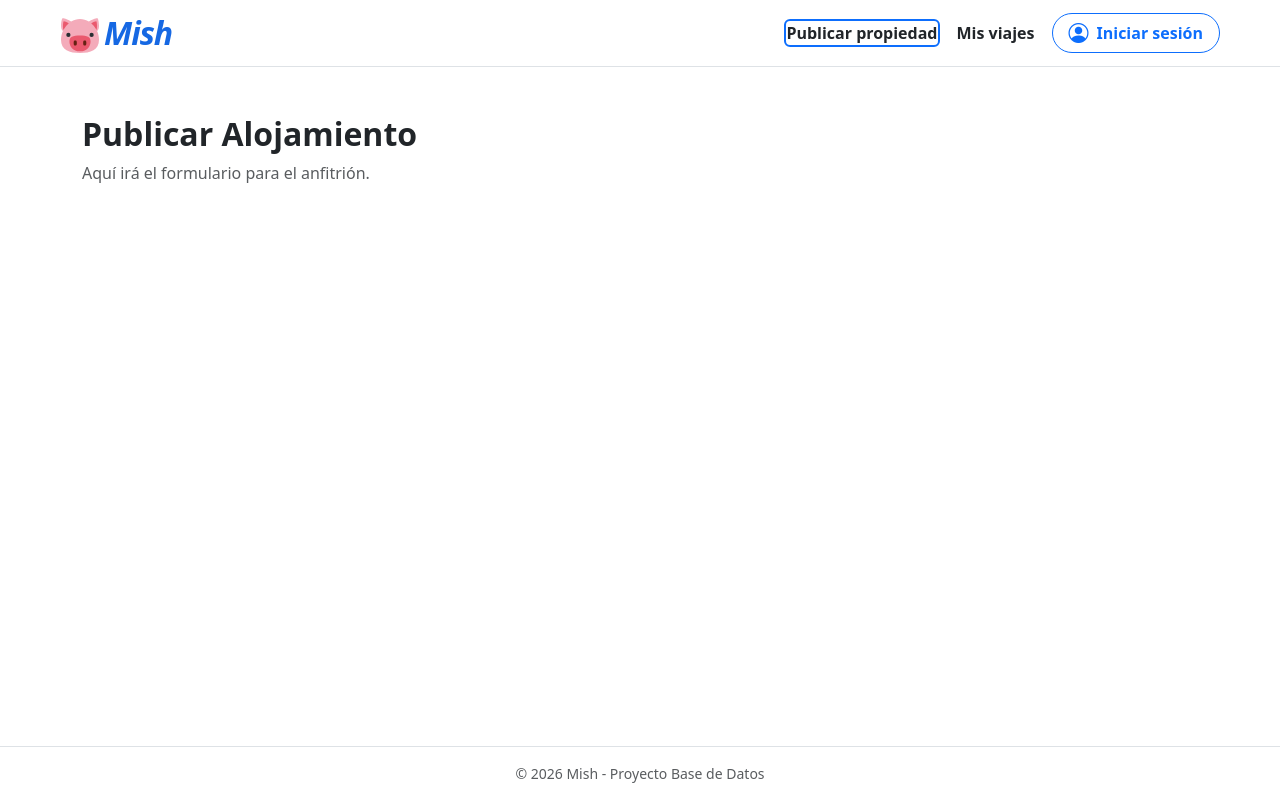
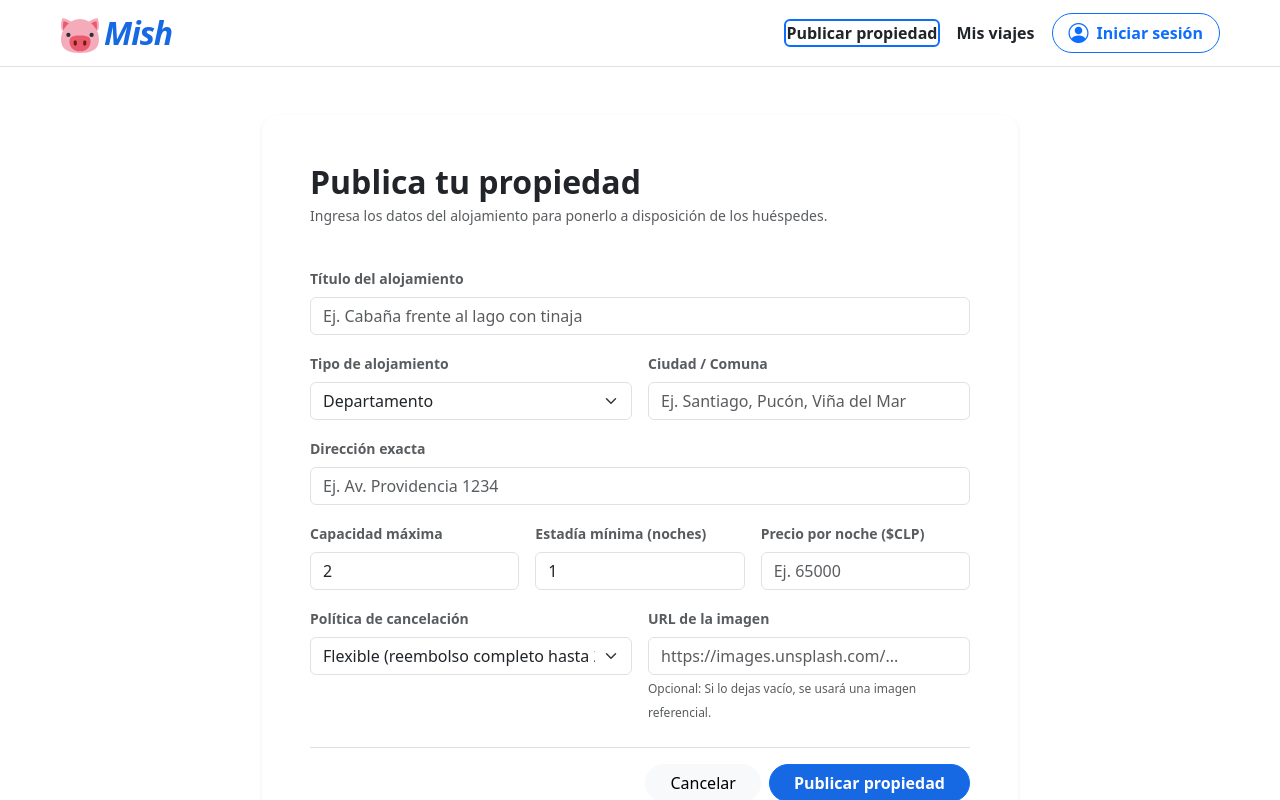
Before and after one commit to Zentt468/Laboratorio-1-TBD-2-2026, a React app in the folder frontend/: page / in a window 1280 px wide. Both pictures are taken after a click on the button "Publicar propiedad". Shown: the top 800 px of the page. Built offline with nearby package versions, Linux system fonts and the light colour scheme; the HTML template or start-up script is replaced by a standard one.

Commit message:
ultimos cambios frontend

```diff
--- a/frontend/src/App.jsx
+++ b/frontend/src/App.jsx
@@ -4,6 +4,8 @@ import HeroSearch from './components/HeroSearch';
 import AlojamientoCard from './components/AlojamientoCard';
 import ReservaModal from './components/ReservaModal';
 import MisViajesPage from './pages/MisViajesPage';
+import PublicarAlojamientoPage from './pages/PublicarAlojamientoPage';
+
 
 export default function App() {
   // Estado para alternar entre pantallas ('home', 'viajes', 'publicar')
@@ -60,6 +62,18 @@ export default function App() {
         }
     };
 
+    const handlePublicarExitoso = (nuevoAlojamiento) => {
+      const alojamientoCreado = {
+        id: Date.now(), // ID temporal local
+        ...nuevoAlojamiento,
+      };
+
+      // se agrega el nuevo alojamiento al inicio de la lista
+      setAlojamientos([alojamientoCreado, ...alojamientos]);
+      alert('¡Propiedad publicada exitosamente!');
+      setVistaActual('home');
+    };
+
     // Visual
   return (
     <div className="min-vh-100 bg-white d-flex flex-column">
@@ -99,10 +113,10 @@ export default function App() {
         )}
 
         {vistaActual === 'publicar' && (
-          <div className="container py-5">
-            <h2 className="fw-bold">Publicar Alojamiento</h2>
-            <p className="text-muted">Aquí irá el formulario para el anfitrión.</p>
-          </div>
+          <PublicarAlojamientoPage
+            onPublicarExitoso={handlePublicarExitoso}
+            onCancelar={() => setVistaActual('home')}
+          />
         )}
       </main>
 
--- /dev/null
+++ b/frontend/src/pages/PublicarAlojamientoPage.jsx
@@ -0,0 +1,239 @@
+// src/pages/PublicarAlojamientoPage.jsx
+import React, { useState } from 'react';
+
+export default function PublicarAlojamientoPage({ onPublicarExitoso, onCancelar }) {
+  const [formData, setFormData] = useState({
+    titulo: '',
+    tipo_alojamiento: 'Departamento',
+    ciudad: '',
+    direccion: '',
+    capacidad: 2,
+    estadia_minima: 1,
+    precio_noche: '',
+    politica_cancel: 'Flexible',
+    url_imagen: '',
+  });
+
+  const [error, setError] = useState('');
+
+  const handleChange = (e) => {
+    const { name, value } = e.target;
+    setFormData((prev) => ({
+      ...prev,
+      [name]: value,
+    }));
+  };
+
+  const handleSubmit = (e) => {
+    e.preventDefault();
+    setError('');
+
+    if (!formData.titulo.trim() || !formData.ciudad.trim() || !formData.direccion.trim()) {
+      setError('Por favor completa todos los campos de texto requeridos.');
+      return;
+    }
+
+    if (Number(formData.precio_noche) <= 0) {
+      setError('El precio por noche debe ser mayor a 0.');
+      return;
+    }
+
+    if (Number(formData.capacidad) <= 0 || Number(formData.estadia_minima) <= 0) {
+      setError('La capacidad y la estadía mínima deben ser al menos 1.');
+      return;
+    }
+
+    // Estructura exacta que espera la tabla 'alojamientos' en PostgreSQL
+    const nuevoAlojamiento = {
+      titulo: formData.titulo.trim(),
+      tipo_alojamiento: formData.tipo_alojamiento,
+      ciudad: formData.ciudad.trim(),
+      direccion: formData.direccion.trim(),
+      capacidad: Number(formData.capacidad),
+      estadia_minima: Number(formData.estadia_minima),
+      precio_noche: Number(formData.precio_noche),
+      politica_cancel: formData.politica_cancel,
+      url_imagen: formData.url_imagen.trim() || 'https://images.unsplash.com/photo-1568605117036-5fe5e7bab0b7?auto=format&fit=crop&w=600&q=80',
+    };
+
+    onPublicarExitoso(nuevoAlojamiento);
+  };
+
+  return (
+    <div className="container py-5" style={{ maxWidth: '780px' }}>
+      <div className="card border-0 shadow-sm rounded-4 p-4 p-md-5">
+        <div className="mb-4">
+          <h2 className="fw-bold mb-1">Publica tu propiedad</h2>
+          <p className="text-muted small">
+            Ingresa los datos del alojamiento para ponerlo a disposición de los huéspedes.
+          </p>
+        </div>
+
+        {error && (
+          <div className="alert alert-danger py-2 small" role="alert">
+            <i className="bi bi-exclamation-triangle-fill me-2"></i>
+            {error}
+          </div>
+        )}
+
+        <form onSubmit={handleSubmit}>
+          {/* Título de la publicación */}
+          <div className="mb-3">
+            <label className="form-label fw-semibold small text-muted">Título del alojamiento</label>
+            <input
+              type="text"
+              name="titulo"
+              className="form-control"
+              placeholder="Ej. Cabaña frente al lago con tinaja"
+              value={formData.titulo}
+              onChange={handleChange}
+              required
+            />
+          </div>
+
+          {/* Tipo de alojamiento y Ciudad */}
+          <div className="row g-3 mb-3">
+            <div className="col-md-6">
+              <label className="form-label fw-semibold small text-muted">Tipo de alojamiento</label>
+              <select
+                name="tipo_alojamiento"
+                className="form-select"
+                value={formData.tipo_alojamiento}
+                onChange={handleChange}
+              >
+                <option value="Departamento">Departamento</option>
+                <option value="Casa">Casa</option>
+                <option value="Cabaña">Cabaña</option>
+                <option value="Chalet">Chalet</option>
+                <option value="Loft">Loft</option>
+                <option value="Habitación">Habitación</option>
+              </select>
+            </div>
+
+            <div className="col-md-6">
+              <label className="form-label fw-semibold small text-muted">Ciudad / Comuna</label>
+              <input
+                type="text"
+                name="ciudad"
+                className="form-control"
+                placeholder="Ej. Santiago, Pucón, Viña del Mar"
+                value={formData.ciudad}
+                onChange={handleChange}
+                required
+              />
+            </div>
+          </div>
+
+          {/* Dirección */}
+          <div className="mb-3">
+            <label className="form-label fw-semibold small text-muted">Dirección exacta</label>
+            <input
+              type="text"
+              name="direccion"
+              className="form-control"
+              placeholder="Ej. Av. Providencia 1234"
+              value={formData.direccion}
+              onChange={handleChange}
+              required
+            />
+          </div>
+
+          {/* Capacidad, Estadía mínima y Precio por noche */}
+          <div className="row g-3 mb-3">
+            <div className="col-md-4">
+              <label className="form-label fw-semibold small text-muted">Capacidad máxima</label>
+              <input
+                type="number"
+                name="capacidad"
+                min="1"
+                max="30"
+                className="form-control"
+                value={formData.capacidad}
+                onChange={handleChange}
+                required
+              />
+            </div>
+
+            <div className="col-md-4">
+              <label className="form-label fw-semibold small text-muted">Estadía mínima (noches)</label>
+              <input
+                type="number"
+                name="estadia_minima"
+                min="1"
+                max="30"
+                className="form-control"
+                value={formData.estadia_minima}
+                onChange={handleChange}
+                required
+              />
+            </div>
+
+            <div className="col-md-4">
+              <label className="form-label fw-semibold small text-muted">Precio por noche ($CLP)</label>
+              <input
+                type="number"
+                name="precio_noche"
+                min="1000"
+                className="form-control"
+                placeholder="Ej. 65000"
+                value={formData.precio_noche}
+                onChange={handleChange}
+                required
+              />
+            </div>
+          </div>
+
+          {/* Política de cancelación y URL de imagen */}
+          <div className="row g-3 mb-4">
+            <div className="col-md-6">
+              <label className="form-label fw-semibold small text-muted">Política de cancelación</label>
+              <select
+                name="politica_cancel"
+                className="form-select"
+                value={formData.politica_cancel}
+                onChange={handleChange}
+              >
+                <option value="Flexible">Flexible (reembolso completo hasta 24h antes)</option>
+                <option value="Moderada">Moderada (reembolso completo hasta 5 días antes)</option>
+                <option value="Estricta">Estricta (reembolso completo hasta 14 dias antes)</option>
+              </select>
+            </div>
+
+            <div className="col-md-6">
+              <label className="form-label fw-semibold small text-muted">URL de la imagen</label>
+              <input
+                type="url"
+                name="url_imagen"
+                className="form-control"
+                placeholder="https://images.unsplash.com/..."
+                value={formData.url_imagen}
+                onChange={handleChange}
+              />
+              <span className="text-muted" style={{ fontSize: '0.75rem' }}>
+                Opcional: Si lo dejas vacío, se usará una imagen referencial.
+              </span>
+            </div>
+          </div>
+
+          {/* Botones de acción */}
+          <div className="d-flex justify-content-end gap-2 pt-3 border-top">
+            <button
+              type="button"
+              className="btn btn-light rounded-pill px-4"
+              onClick={onCancelar}
+            >
+              Cancelar
+            </button>
+            <button
+              type="submit"
+              className="btn btn-primary rounded-pill px-4 fw-semibold"
+              style={{ backgroundColor: '#1668e3' }}
+            >
+              Publicar propiedad
+            </button>
+          </div>
+        </form>
+      </div>
+    </div>
+  );
+}
```
